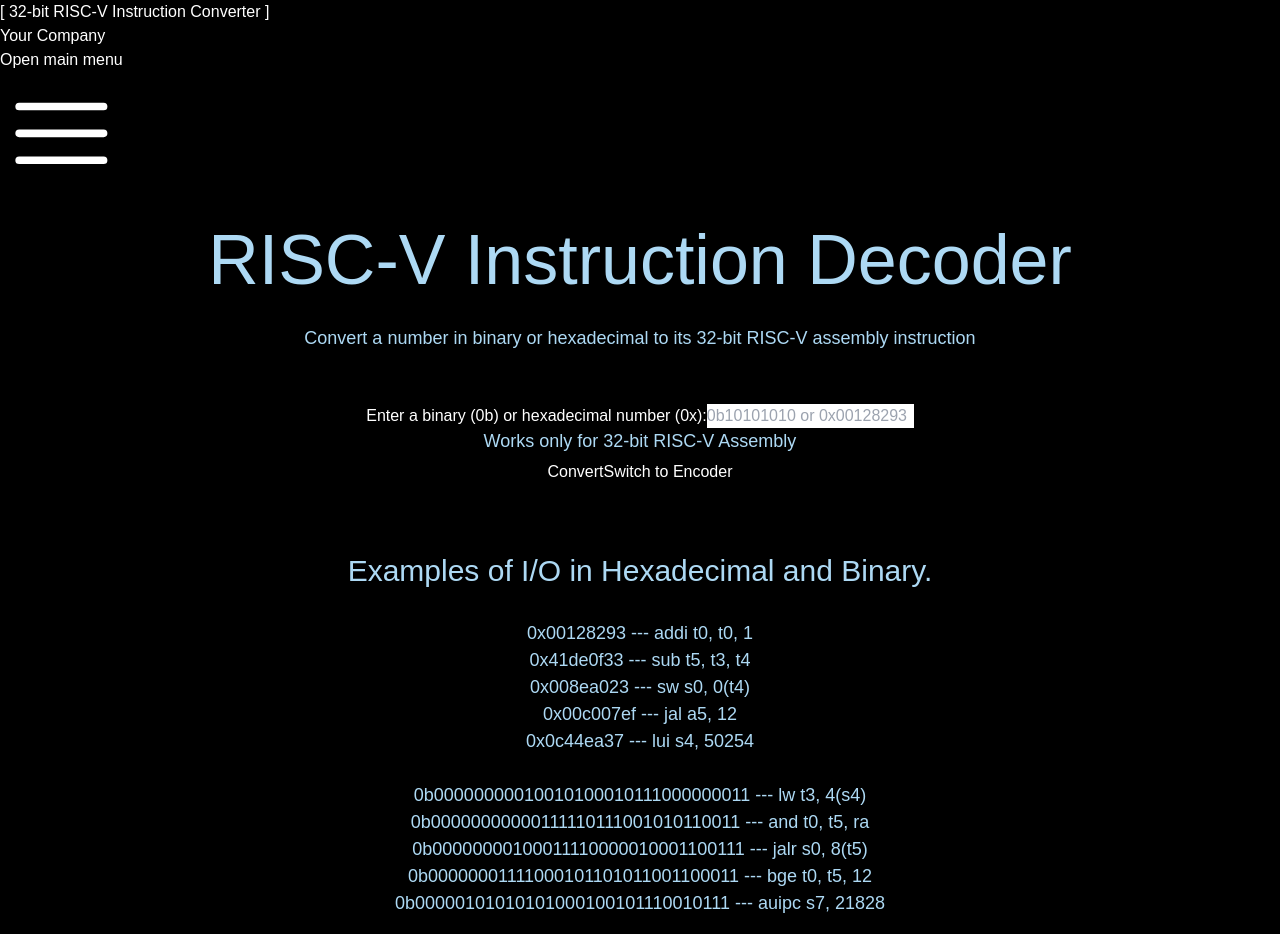
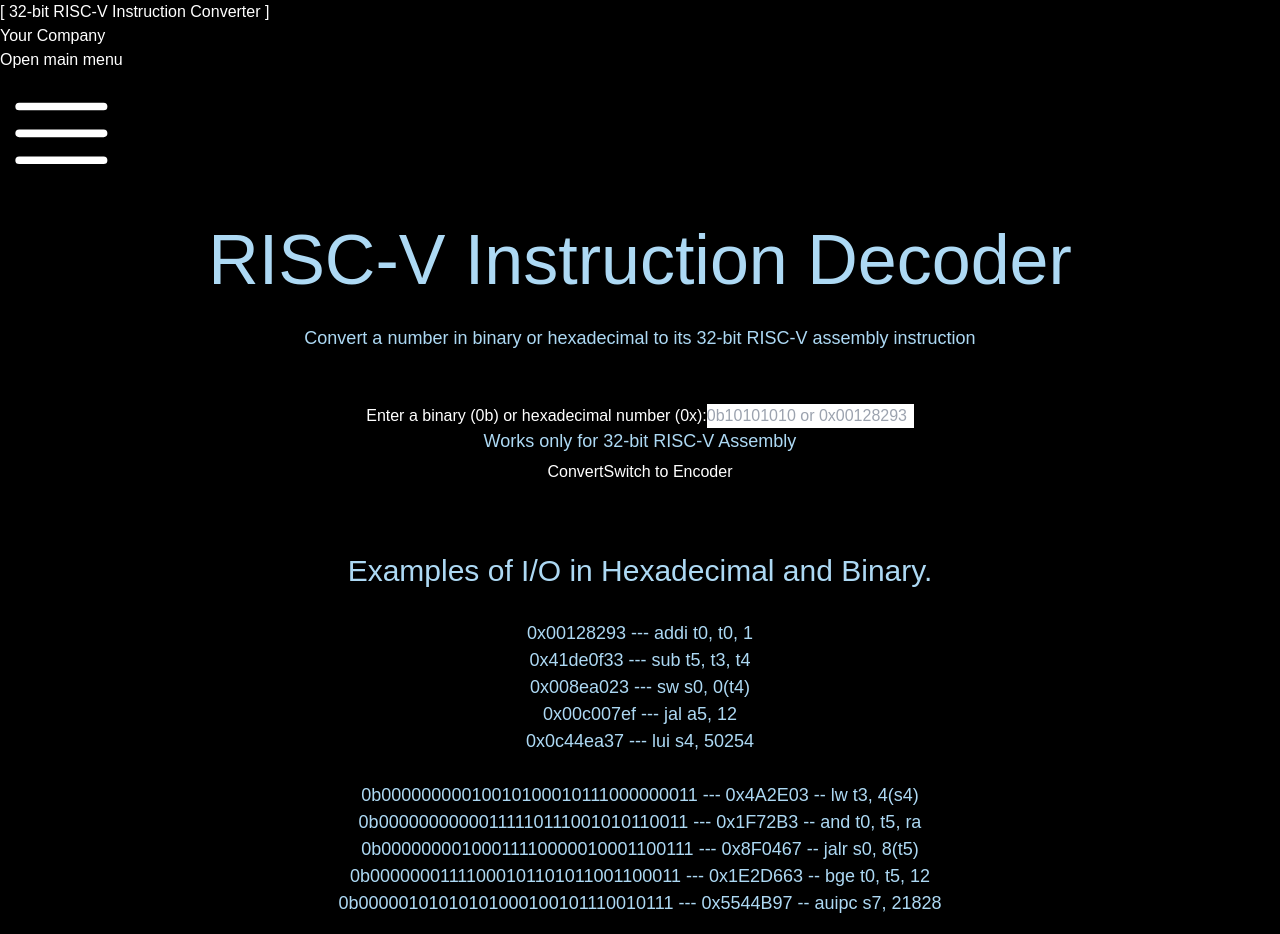
Before and after one commit to NateLapak/RISC-V_Decoder, a Next.js app: page / in a window 1280 px wide. Shown: the top 934 px of the page. Built offline with nearby package versions, Linux system fonts and the light colour scheme.

Commit message:
Something

```diff
--- a/src/Components/footer.tsx
+++ b/src/Components/footer.tsx
@@ -12,9 +12,6 @@ const Footer = () => {
             Github
           </a>
 
-
-
-
         </aside>
 
       </footer>
--- a/src/Components/home.tsx
+++ b/src/Components/home.tsx
@@ -118,15 +118,15 @@ const Home = () => {
                     0x0c44ea37 --- lui s4, 50254
                     <br/>
                     <br/>
-                    0b00000000010010100010111000000011 --- lw t3, 4(s4)
+                    0b00000000010010100010111000000011 --- 0x4A2E03 -- lw t3, 4(s4)
                     <br/>
-                    0b00000000000111110111001010110011 --- and t0, t5, ra
+                    0b00000000000111110111001010110011 --- 0x1F72B3 -- and t0, t5, ra
                     <br/>
-                    0b00000000100011110000010001100111 --- jalr s0, 8(t5)
+                    0b00000000100011110000010001100111 --- 0x8F0467 -- jalr s0, 8(t5)
                     <br/>
-                    0b00000001111000101101011001100011 --- bge t0, t5, 12
+                    0b00000001111000101101011001100011 --- 0x1E2D663 -- bge t0, t5, 12
                     <br/>
-                    0b00000101010101000100101110010111 --- auipc s7, 21828
+                    0b00000101010101000100101110010111 --- 0x5544B97 -- auipc s7, 21828
                 </p>
 
                 <h6 className="text-xl">Here are some of the examples translated into Python for reference</h6>
```
